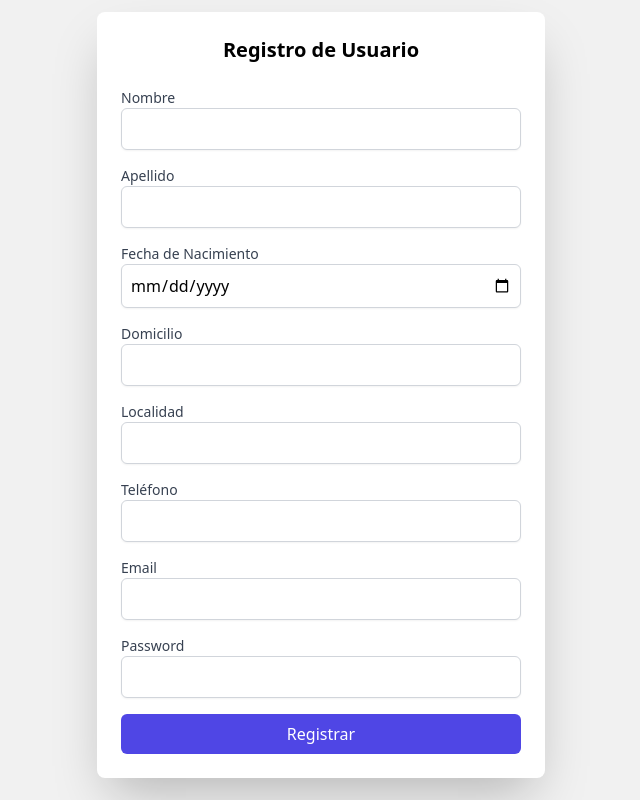
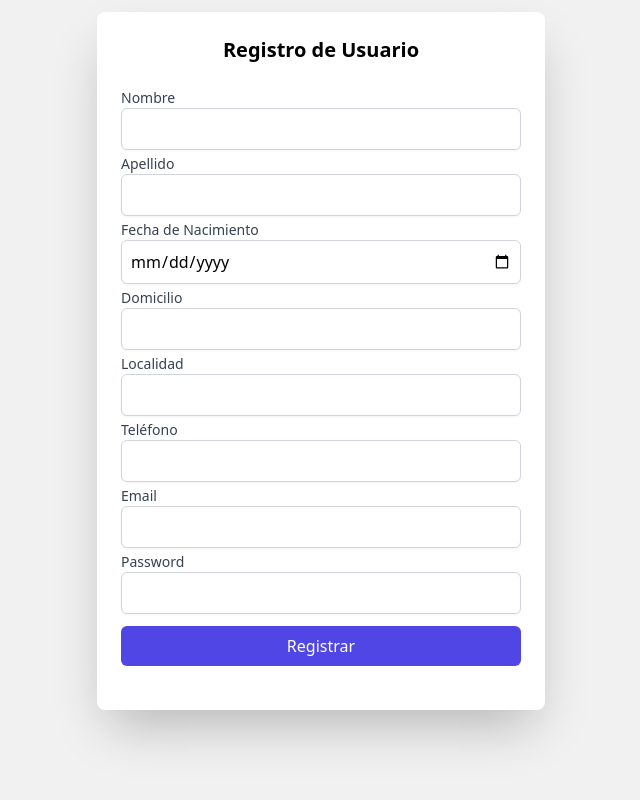
Before and after one commit to Martin-Egea/TenisClub-Proyecto-Final, a React (Vite) app in the folder client/: page /register in a window 1280 px wide. Shown: the whole page, without its empty margins (319-959 px from the left). Built offline with nearby package versions, Linux system fonts and the light colour scheme.

Commit message:
pagina de registro y validaciones

```diff
--- a/client/src/App.jsx
+++ b/client/src/App.jsx
@@ -1,9 +1,11 @@
 import { BrowserRouter, Routes, Route } from "react-router-dom";
 import LoginPage from "./pages/LoginPage";
 import RegisterPage from "./pages/RegisterPage";
+import { UserProvider } from "./context/UserContext";
 
 function App() {
   return (
+    <UserProvider>
       <BrowserRouter>
         <Routes>
           <Route path="/" element={<h1 className="text-3xl">Home</h1>} />
@@ -20,6 +22,7 @@ function App() {
           <Route path="/profile" element={<h1>profile</h1>} />
         </Routes>
       </BrowserRouter>
+    </UserProvider>
   );
 }
 
--- /dev/null
+++ b/client/src/context/UserContext.jsx
@@ -0,0 +1,44 @@
+/* eslint-disable react-refresh/only-export-components */
+/* eslint-disable react/prop-types */
+import { createContext, useState, useContext } from "react";
+import { registroDeUsuario } from "../api/user.api";
+
+export const UserContext = createContext();
+
+export const useUser = () => {
+  const context = useContext(UserContext);
+  if (!context) {
+    throw new Error("useUser debe estar dentro de un UserProvider");
+  }
+  return context;
+};
+export const UserProvider = ({ children }) => {
+  const [user, setUser] = useState(null);
+  const [isAuthenticated, setIsAuthenticated] = useState(false);
+  const [errors, setErrors] = useState([]);
+
+  const signUp = async (user) => {
+    try {
+      const res = await registroDeUsuario(user);
+      console.log(res.data);
+      setUser(res.data);
+      setIsAuthenticated(true);
+    } catch (error) {
+      setErrors(error.response.data);
+      console.log(error);
+    }
+  };
+
+  return (
+    <UserContext.Provider
+      value={{
+        signUp,
+        user,
+        isAuthenticated,
+        errors,
+      }}
+    >
+      {children}
+    </UserContext.Provider>
+  );
+};
--- a/client/src/pages/RegisterPage.jsx
+++ b/client/src/pages/RegisterPage.jsx
@@ -1,5 +1,7 @@
 import { useForm } from "react-hook-form";
-import { registroDeUsuario } from "../api/user.api.js";
+import { useUser } from "../context/UserContext";
+import { useEffect } from "react";
+import { useNavigate } from "react-router-dom";
 
 const RegisterPage = () => {
   const {
@@ -7,10 +9,17 @@ const RegisterPage = () => {
     handleSubmit,
     formState: { errors },
   } = useForm();
+  const { signUp, isAuthenticated, errors: userErrors } = useUser();
+  const navigate = useNavigate();
+
+  useEffect(() => {
+    if (isAuthenticated) {
+      navigate("/");
+    }
+  }, [isAuthenticated, navigate]);
 
   const onSubmit = async (data) => {
-    const res = await registroDeUsuario(data);
-    console.log(res);
+    signUp(data);
   };
 
   return (
@@ -19,7 +28,7 @@ const RegisterPage = () => {
         Registro de Usuario
       </h2>
 
-      <form onSubmit={handleSubmit(onSubmit)} className="space-y-4">
+      <form onSubmit={handleSubmit(onSubmit)} className="space-y-1">
         {/* Nombre */}
         <div>
           <label className="block text-sm font-medium text-gray-700">
@@ -196,10 +205,18 @@ const RegisterPage = () => {
         <div className="text-center">
           <button
             type="submit"
-            className="w-full bg-indigo-600 text-white py-2 px-4 rounded-md hover:bg-indigo-700"
+            className="w-full bg-indigo-600 text-white mt-2 py-2 px-4 rounded-md hover:bg-indigo-700"
           >
             Registrar
           </button>
+        </div>
+
+        <div className="text-center text-sm text-gray-500 py-2">
+          {userErrors.map((error, i) => (
+            <div className="bg-red-500 p-2 text-white " key={i}>
+              {error}
+            </div>
+          ))}
         </div>
       </form>
     </div>
```
Also changed, not shown: 2 other files (tests, documents, lock files or other folders). Lines whose indentation alone changed are shown as unchanged.
